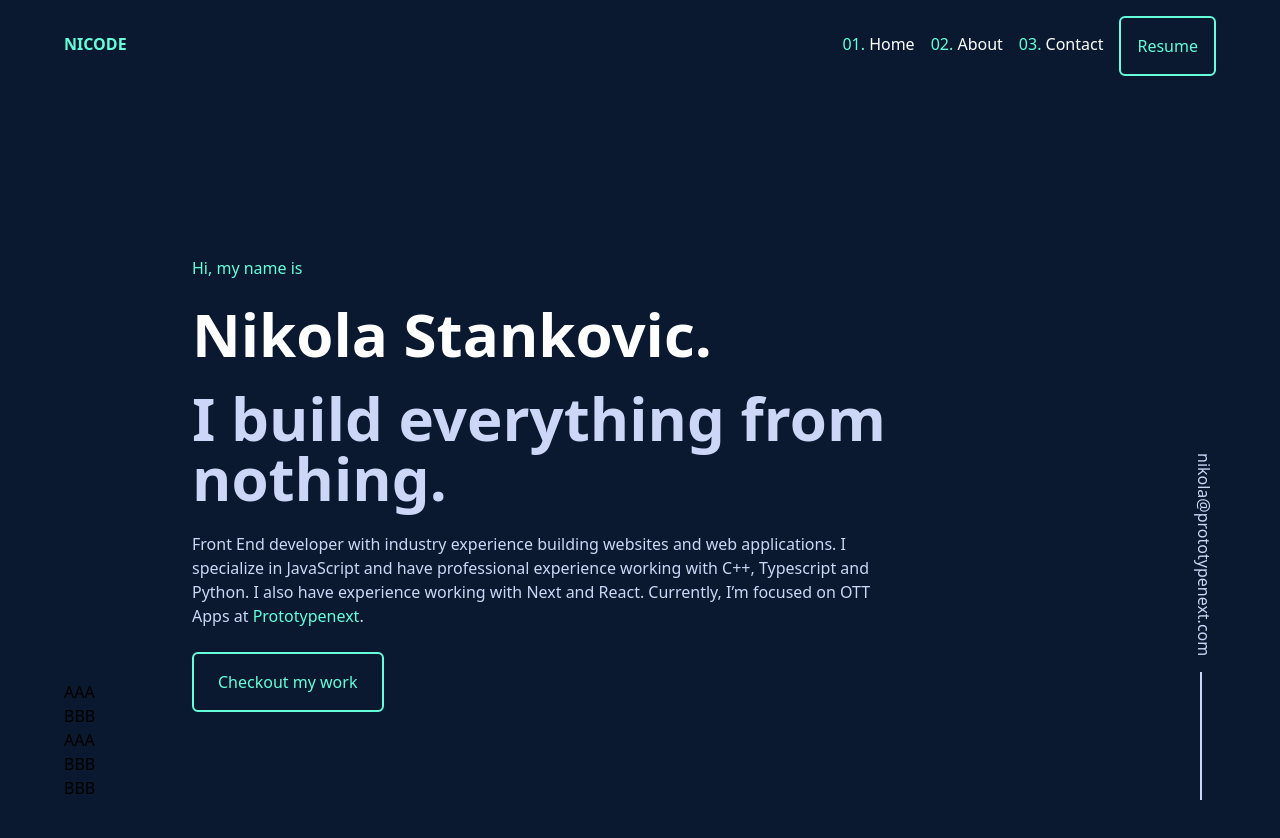
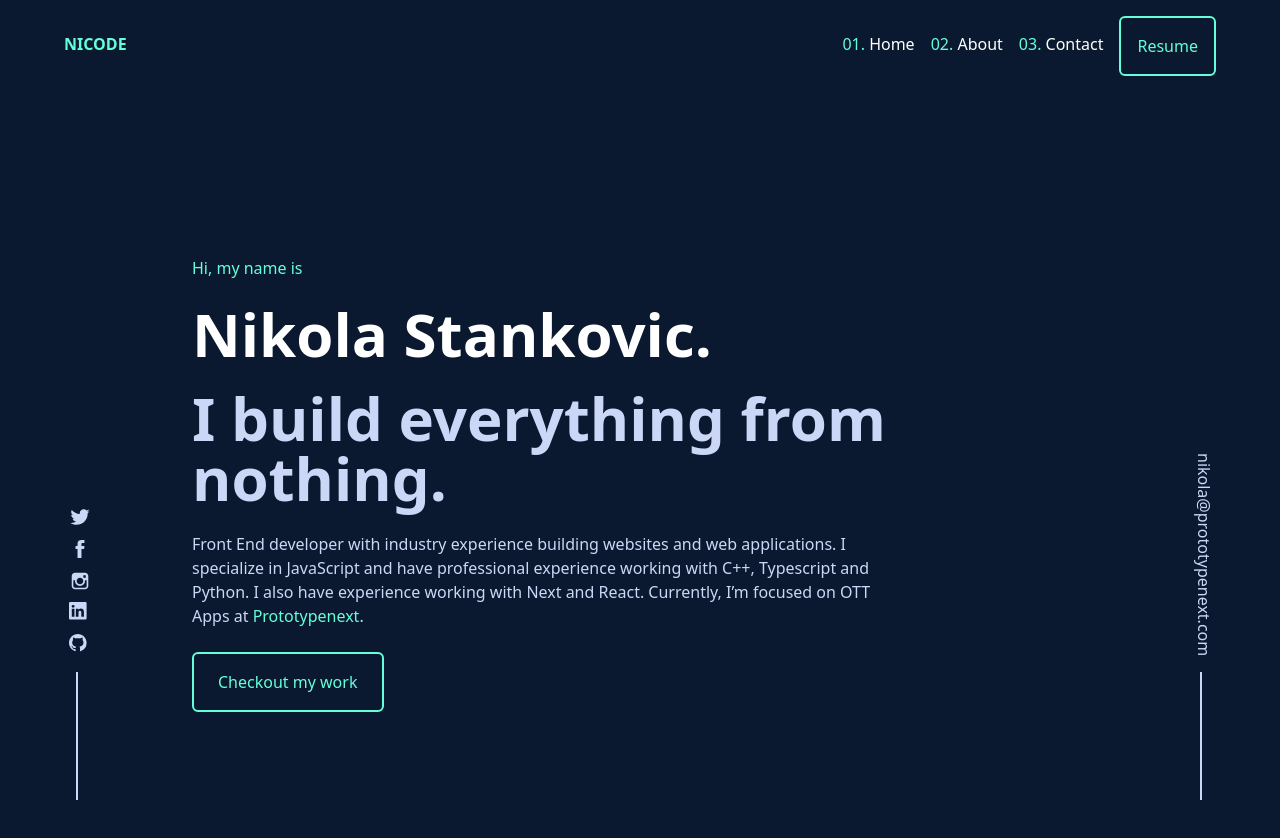
Before and after one commit to nikolaklenje/MyBlogPage, a Next.js app: page / in a window 1280 px wide. Shown: the top 838 px of the page. Built offline with nearby package versions, Linux system fonts and the light colour scheme.

Commit message:
Added social network icons

```diff
--- a/src/components/layout/conections/index.tsx
+++ b/src/components/layout/conections/index.tsx
@@ -1,29 +1,59 @@
-import { FC } from "react"
-import style from "/con.module.css"
-import Link from "next/link"
+import { FC } from "react";
+import Link from "next/link";
 
-export const Conections: FC = ()=>{
-    return(
+export const Conections: FC = () => {
+  return (
     <div>
       <div className="fixed bottom-0 left-16">
+        <div className="flex-col w-full h-full relative ">
           <ul>
-                <li>AAA</li>
-                <li>BBB</li>
-                <li>AAA</li>
-                <li>BBB</li>
-                <li>BBB</li>
+            <li>
+              <svg className="svg-icon" viewBox="0 0 20 20">
+                <path
+                  fill="none"
+                  d="M18.258,3.266c-0.693,0.405-1.46,0.698-2.277,0.857c-0.653-0.686-1.586-1.115-2.618-1.115c-1.98,0-3.586,1.581-3.586,3.53c0,0.276,0.031,0.545,0.092,0.805C6.888,7.195,4.245,5.79,2.476,3.654C2.167,4.176,1.99,4.781,1.99,5.429c0,1.224,0.633,2.305,1.596,2.938C2.999,8.349,2.445,8.19,1.961,7.925C1.96,7.94,1.96,7.954,1.96,7.97c0,1.71,1.237,3.138,2.877,3.462c-0.301,0.08-0.617,0.123-0.945,0.123c-0.23,0-0.456-0.021-0.674-0.062c0.456,1.402,1.781,2.422,3.35,2.451c-1.228,0.947-2.773,1.512-4.454,1.512c-0.291,0-0.575-0.016-0.855-0.049c1.588,1,3.473,1.586,5.498,1.586c6.598,0,10.205-5.379,10.205-10.045c0-0.153-0.003-0.305-0.01-0.456c0.7-0.499,1.308-1.12,1.789-1.827c-0.644,0.28-1.334,0.469-2.06,0.555C17.422,4.782,17.99,4.091,18.258,3.266"
+                ></path>
+              </svg>
+            </li>
+            <li>
+              <svg className="svg-icon" viewBox="0 0 20 20">
+                <path
+                  fill="none"
+                  d="M11.344,5.71c0-0.73,0.074-1.122,1.199-1.122h1.502V1.871h-2.404c-2.886,0-3.903,1.36-3.903,3.646v1.765h-1.8V10h1.8v8.128h3.601V10h2.403l0.32-2.718h-2.724L11.344,5.71z"
+                ></path>
+              </svg>
+            </li>
+            <li>
+              <svg className="svg-icon" viewBox="0 0 20 20">
+                <path
+                  fill="none"
+                  d="M14.52,2.469H5.482c-1.664,0-3.013,1.349-3.013,3.013v9.038c0,1.662,1.349,3.012,3.013,3.012h9.038c1.662,0,3.012-1.35,3.012-3.012V5.482C17.531,3.818,16.182,2.469,14.52,2.469 M13.012,4.729h2.26v2.259h-2.26V4.729z M10,6.988c1.664,0,3.012,1.349,3.012,3.012c0,1.664-1.348,3.013-3.012,3.013c-1.664,0-3.012-1.349-3.012-3.013C6.988,8.336,8.336,6.988,10,6.988 M16.025,14.52c0,0.831-0.676,1.506-1.506,1.506H5.482c-0.831,0-1.507-0.675-1.507-1.506V9.247h1.583C5.516,9.494,5.482,9.743,5.482,10c0,2.497,2.023,4.52,4.518,4.52c2.494,0,4.52-2.022,4.52-4.52c0-0.257-0.035-0.506-0.076-0.753h1.582V14.52z"
+                ></path>
+              </svg>
+            </li>
+            <li>
+              <svg className="svg-icon" viewBox="0 0 20 20">
+                <path d="M0 1.146C0 .513.526 0 1.175 0h13.65C15.474 0 16 .513 16 1.146v13.708c0 .633-.526 1.146-1.175 1.146H1.175C.526 16 0 15.487 0 14.854V1.146zm4.943 12.248V6.169H2.542v7.225h2.401zm-1.2-8.212c.837 0 1.358-.554 1.358-1.248-.015-.709-.52-1.248-1.342-1.248-.822 0-1.359.54-1.359 1.248 0 .694.521 1.248 1.327 1.248h.016zm4.908 8.212V9.359c0-.216.016-.432.08-.586.173-.431.568-.878 1.232-.878.869 0 1.216.662 1.216 1.634v3.865h2.401V9.25c0-2.22-1.184-3.252-2.764-3.252-1.274 0-1.845.7-2.165 1.193v.025h-.016a5.54 5.54 0 0 1 .016-.025V6.169h-2.4c.03.678 0 7.225 0 7.225h2.4z" />
+              </svg>
+            </li>
+            <li>
+              <svg className="svg-icon" viewBox="0 0 20 20">
+                <path d="M8 0C3.58 0 0 3.58 0 8c0 3.54 2.29 6.53 5.47 7.59.4.07.55-.17.55-.38 0-.19-.01-.82-.01-1.49-2.01.37-2.53-.49-2.69-.94-.09-.23-.48-.94-.82-1.13-.28-.15-.68-.52-.01-.53.63-.01 1.08.58 1.23.82.72 1.21 1.87.87 2.33.66.07-.52.28-.87.51-1.07-1.78-.2-3.64-.89-3.64-3.95 0-.87.31-1.59.82-2.15-.08-.2-.36-1.02.08-2.12 0 0 .67-.21 2.2.82.64-.18 1.32-.27 2-.27.68 0 1.36.09 2 .27 1.53-1.04 2.2-.82 2.2-.82.44 1.1.16 1.92.08 2.12.51.56.82 1.27.82 2.15 0 3.07-1.87 3.75-3.65 3.95.29.25.54.73.54 1.48 0 1.07-.01 1.93-.01 2.2 0 .21.15.46.55.38A8.012 8.012 0 0 0 16 8c0-4.42-3.58-8-8-8z" />
+              </svg>
+            </li>
           </ul>
+
+          <div className="w-[2px] mt-4 ml-3 h-32 bg-[#ccd6f6]"></div>
+        </div>
       </div>
       <div className="fixed z-50 bottom-0 right-16">
         <div className="flex-col relative text-[#ccd6f6] hover:text-[#64ffda]">
-                <div className="text-dir-lr">
+          <div className="text-dir-lr animate__animated animate__fadeIn animate__delay-1s">
             <Link href="www.google.com">nikola@prototypenext.com</Link>
           </div>
           <div className="w-[2px] mt-4 ml-2 h-32 bg-[#ccd6f6]"></div>
-
         </div>
       </div>
     </div>
-    )
-
-}
+  );
+};
--- a/src/styles/globals.css
+++ b/src/styles/globals.css
@@ -17,11 +17,23 @@
 }
 
 body {
- background-color: #0a192f;
+  background-color: #0a192f;
 }
-.violen{
- color: #64ffda;
+.violen {
+  color: #64ffda;
 }
-.text-dir-lr{
-writing-mode: vertical-lr;
+.text-dir-lr {
+  writing-mode: vertical-lr;
 }
+
+.svg-icon {
+  width: 2em;
+  height: 2em;
+  padding-top: 10px;
+}
+
+.svg-icon path,
+.svg-icon polygon,
+.svg-icon rect {
+  fill: #ccd6f6;
+}
```
Lines whose indentation alone changed are shown as unchanged.
